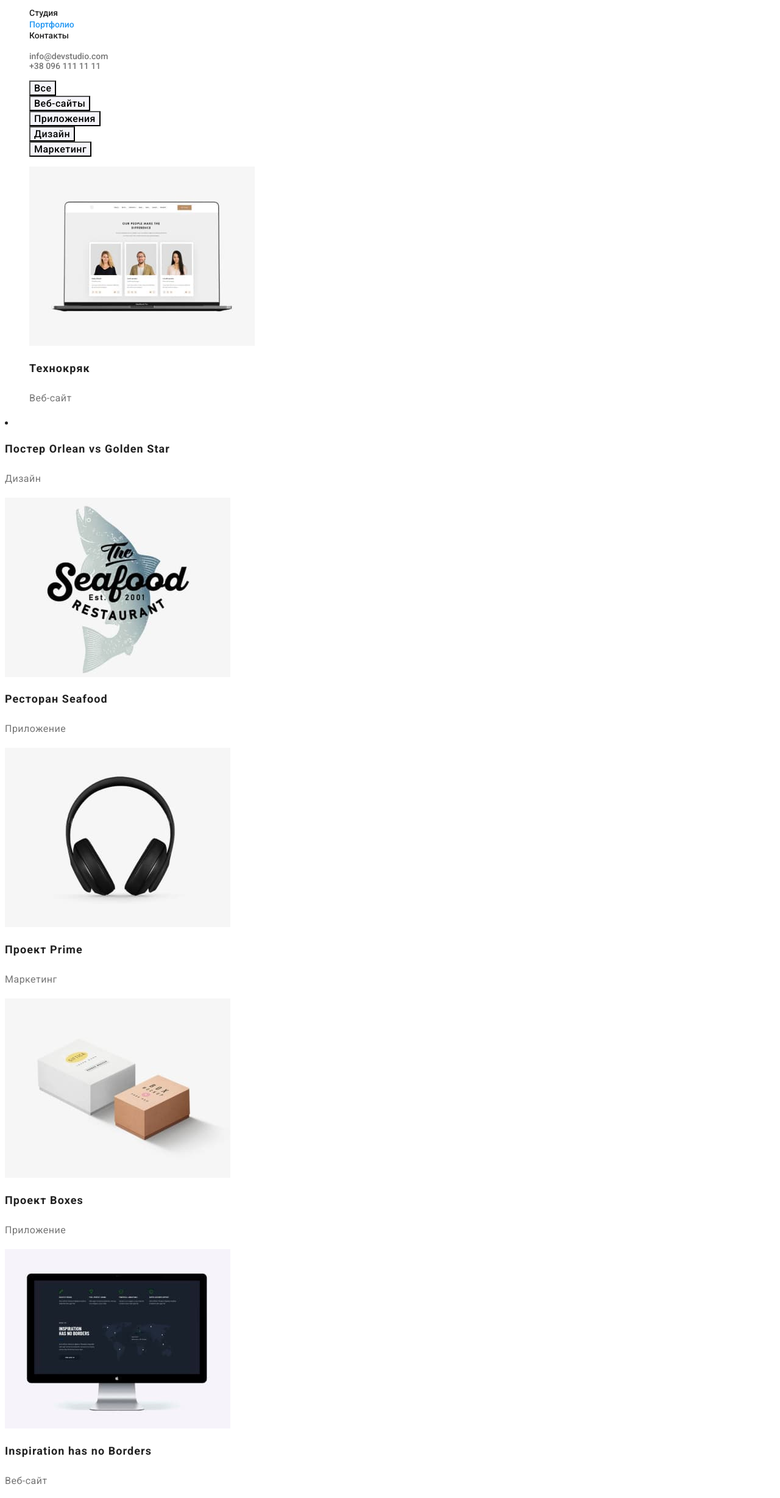
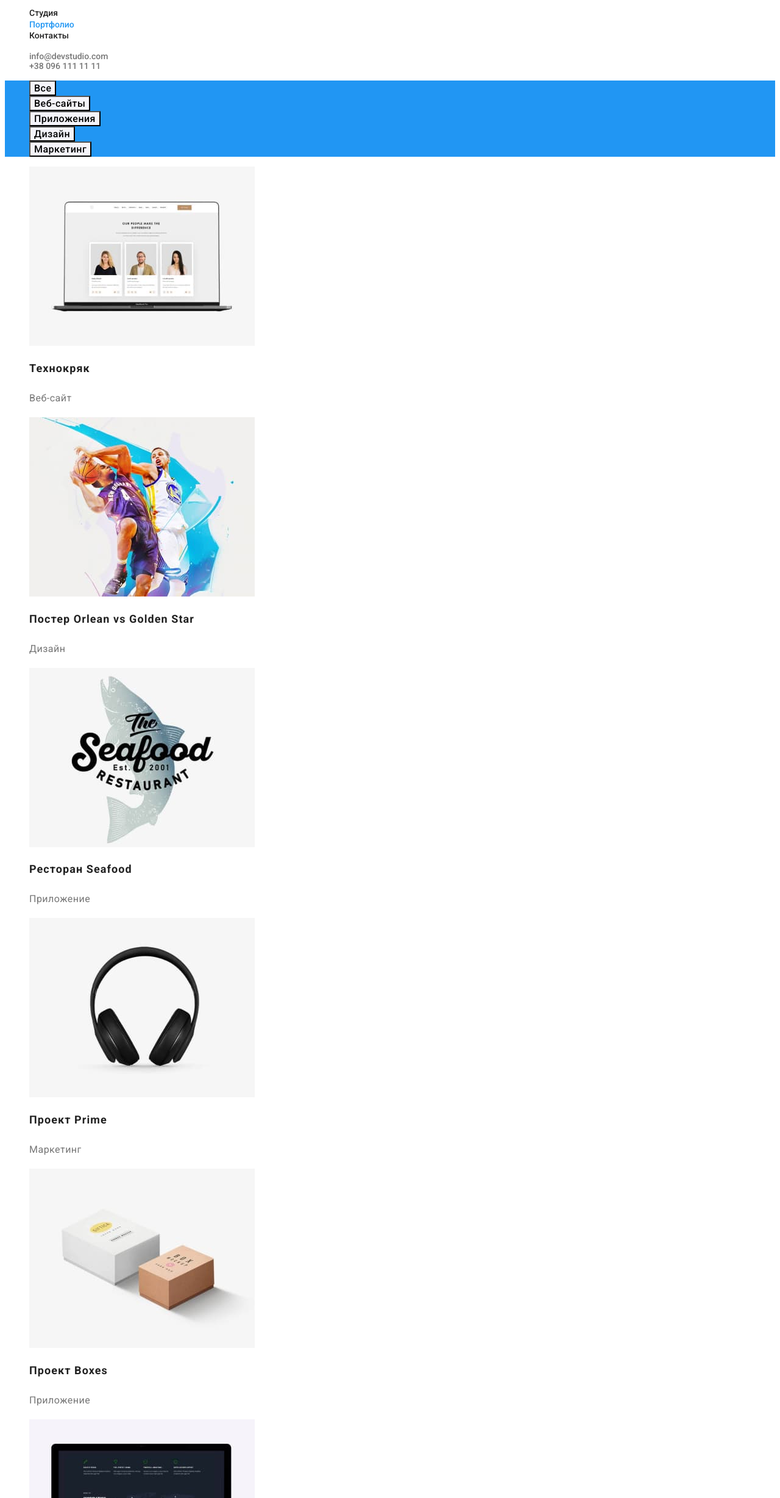
Before and after one commit to Assyl-KZ/goit-markup-hw-02, a plain HTML site: page portfolio.html in a window 1280 px wide. Shown: the part 39-2495 px from the top of the page at 61% size. Drawn offline with Linux system fonts and the light colour scheme.

Commit message:
HW comment

```diff
--- a/css/style.css
+++ b/css/style.css
@@ -122,7 +122,7 @@ body {
 }
 /* ======================================PORTFOLIO NAVIGATION===================================== */
 .button_item {
-    background-color: var(--main_text_color_theme_light);
+    background-color: rgba(33, 150, 243, 1);
     font-family: var(--main_font);
     cursor: pointer;
     background: rgba(245, 244, 250, 1);
@@ -137,6 +137,10 @@ body {
 .button_item:focus {
   background: var(--accent_color);
   color: var(--main_text_color_theme_light);
+}
+.button{
+    color: var(--secondary_text_color_theme_light);
+    background: var(--accent_color);
 }
 /* =======================================PROJECTS====================================== */
 .project_title {
--- a/portfolio.html
+++ b/portfolio.html
@@ -14,7 +14,7 @@
     <link rel="stylesheet" href="./css/style.css" />
   </head>
   <body>
-    <!--HEADER-->
+<!--------------------------------------------------------HEADER------------------------------------------------------------>
     <header class="header">
       <nav class="site_nav">
         <a class="site_nav_logo_img link" href="#logo" lang="en">
@@ -43,9 +43,8 @@
         </li>
       </ul>
     </header>
-    <!-- NAVIGATION -->
+<!------------------------------------------------------- NAVIGATION ---------------------------------------------------------->
     <main>
-      <section>
         <ul class="list button">
           <li class="button_list">
             <button class="button_item" type="button">Все</button>
@@ -55,12 +54,12 @@
           <li><button class="button_item" type="button">Дизайн</button></li>
           <li><button class="button_item" type="button">Маркетинг</button></li>
         </ul>
-      </section>
     </main>
-    <!-- PROJECTS -->
+<!------------------------------------------------------- PROJECTS ------------------------------------------------------------>
+<section>
     <ul class="project list">
   <li class="project_item">
-            <a class="project_link" href="" ></a>
+    <a class="project_link link" href="" >
       <img
           src="./images/portfolio/project_1.jpg"
           alt="Технокряк"
@@ -69,24 +68,21 @@
           />
       <h2 class="project_title">Технокряк</h2>
       <p class="project_description">Веб-сайт</p>
+    </a>
   </li>
-      </ul>
-      <li
-
-
+ <li class="project_item">
+    <a class="project_link link" href="" >
       <img
           src="./images/portfolio/project_2.jpg"
           alt="Макет постера"
           width="370"
           height="294"
           />
-
-
-
-        <h2 class="project_title">
-          Постер <span lang="en">Orlean vs Golden Star</span>
-        </h2>
-        <h3 class="project_description">Дизайн</h3>
+      <h2 class="project_title">Постер <span lang="en">Orlean vs Golden Star</span></h2>
+      <p class="project_description">Дизайн</p>
+  </li>
+  <li class="project_item">
+    <a class="project_link link" href="" >
       <img
           src="./images/portfolio/project_3.jpg"
           alt="Ресторан Seafood"
@@ -94,7 +90,10 @@
           height="294"
           />
       <h2 class="project_title">Ресторан <span lang="en">Seafood</span></h2>
-        <h3 class="project_description">Приложение</h3>
+      <p class="project_description">Приложение</p>
+  </li>
+   <li class="project_item">
+    <a class="project_link link" href="" >
       <img
           src="./images/portfolio/project_4.jpg"
           alt="Образец Сайта Prime"
@@ -102,7 +101,10 @@
           height="294"
         />
       <h2 class="project_title">Проект <span lang="en">Prime</span></h2>
-        <h3 class="project_description">Маркетинг</h3>
+      <p class="project_description">Маркетинг</p>
+  </li>
+    <li class="project_item">
+    <a class="project_link link" href="" >
       <img
           src="./images/portfolio/project_5.jpg"
           alt="Образцы коробок"
@@ -110,7 +112,10 @@
           height="294"
         />
       <h2 class="project_title">Проект <span lang="en">Boxes</span></h2>
-        <h3 class="project_description">Приложение</h3>
+      <p class="project_description">Приложение</p>
+   </li>
+    <li class="project_item">
+    <a class="project_link link" href="" >
       <img
           src="./images/portfolio/project_6.jpg"
           alt="Макет веб сайта"
@@ -118,17 +123,21 @@
           height="294"
         />
         <h2 class="project_title" lang="en">Inspiration has no Borders</h2>
-        <h3 class="project_description">Веб-сайт</h3>
+        <p class="project_description">Веб-сайт</p>
+   </li>
+    <li class="project_item">
+    <a class="project_link link" href="" >
         <img
           src="./images/portfolio/project_7.jpg"
           alt="Образец журнала"
           width="370"
           height="294"
         />
-        <h2 class="project_title">
-          Издание <span lang="en">Limited Edition</span>
-        </h2>
-        <h3 class="project_description">Дизайн</h3>
+        <h2 class="project_title">Издание <span lang="en">Limited Edition</span></h2>
+        <p class="project_description">Дизайн</p>
+    </li>
+    <li class="project_item">
+    <a class="project_link link" href="" >
         <img
           src="./images/portfolio/project_8.jpg"
           alt="Образец изделия"
@@ -136,7 +145,10 @@
           height="294"
         />
         <h2 class="project_title">Проект <span lang="en">LAB</span></h2>
-        <h3 class="project_description">Маркетинг</h3>
+        <p class="project_description">Маркетинг</p>
+     </li>
+    <li class="project_item">
+    <a class="project_link link" href="" >
         <img
           src="./images/portfolio/project_9.jpg"
           alt="бразец Приложения"
@@ -144,10 +156,11 @@
           height="294"
         />
         <h2 class="project_title" lang="en">Growing Business</h2>
-        <h3 class="project_description">Приложение</h3>
+        <p class="project_description">Приложение</p>
       </li>
     </ul>
-    <!-- FOOTER -->
+</section>
+    <!------------------------------------------------------ FOOTER --------------------------------------------------->
     <footer class="footer">
       <a class="link" href="#logo" lang="en">
         <span class="logo_web">Web</span
```
Lines whose indentation alone changed are shown as unchanged.
